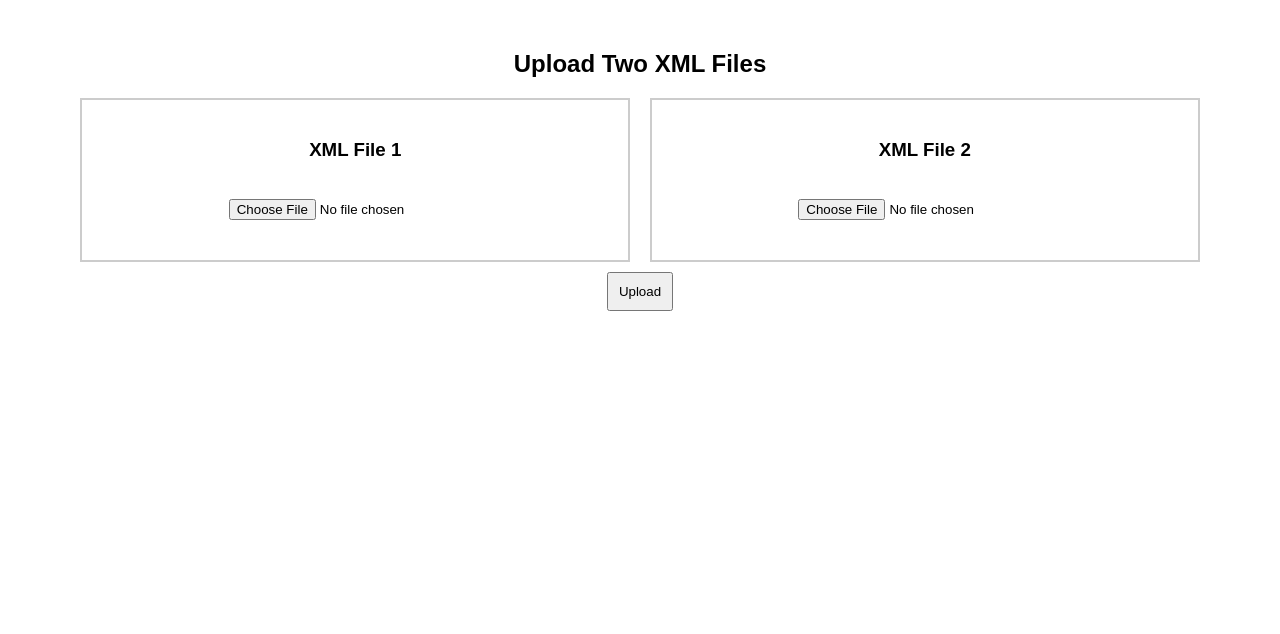
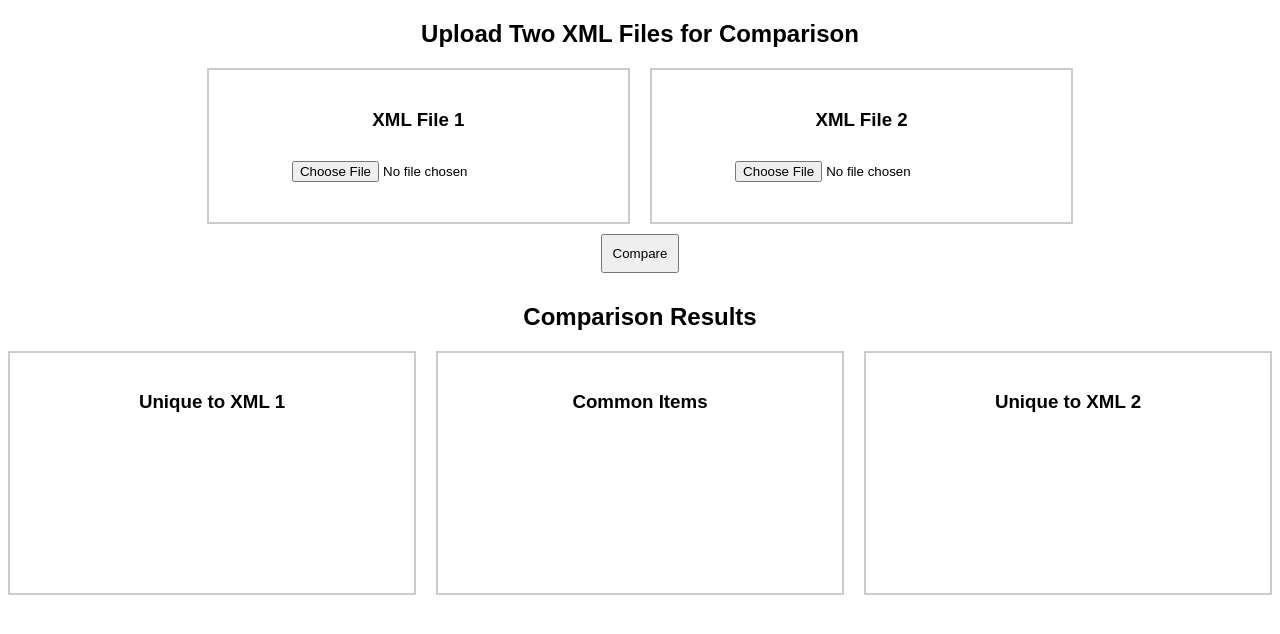
Before and after one commit to JackErhardt/BL-XML-Utils, a Flask app: page / in a window 1280 px wide. Shown: the top 634 px of the page. Run offline with Flask 3, Linux system fonts and the light colour scheme.

Commit message:
Initial commit for XML diff functionality

```diff
--- a/app.py
+++ b/app.py
@@ -1,5 +1,6 @@
 from flask import Flask, request, render_template, jsonify
 import xml.etree.ElementTree as ET
+from collections import defaultdict
 
 app = Flask(__name__)
 
@@ -21,10 +22,51 @@ def process_xml():
     except ET.ParseError:
         return jsonify({'error': 'Invalid XML format'}), 400
 
+    def extract_items(root):
+        items_dict = defaultdict(int)  # Dictionary to store items with counts
+        for item in root.findall("ITEM"):
+            item_id = item.find("ITEMID").text
+            color = item.find("COLOR").text
+            min_qty = int(item.find("MINQTY").text)
+            key = (item_id, color)  # Unique identifier for comparison
+            items_dict[key] += min_qty  # Accumulate MINQTY count
+        return items_dict
+
+    # Extract items from both XMLs
+    items1 = extract_items(root1)
+    items2 = extract_items(root2)
+
+    common_items = {}
+    unique_to_1 = {}
+    unique_to_2 = {}
+
+    for key in set(items1.keys()).union(items2.keys()):
+        qty1 = items1.get(key, 0)
+        qty2 = items2.get(key, 0)
+
+        if qty1 > 0 and qty2 > 0:
+            common_qty = min(qty1, qty2)
+            common_items[key] = common_qty
+            if qty1 > common_qty:
+                unique_to_1[key] = qty1 - common_qty
+            if qty2 > common_qty:
+                unique_to_2[key] = qty2 - common_qty
+        elif qty1 > 0:
+            unique_to_1[key] = qty1
+        elif qty2 > 0:
+            unique_to_2[key] = qty2
+
+    def format_items(items):
+        return [
+            {"ITEMID": key[0], "COLOR": key[1], "MINQTY": qty}
+            for key, qty in items.items()
+        ]
+
     return jsonify({
-        'message': 'XML files processed successfully!',
-        'root_tag_file1': root1.tag,
-        'root_tag_file2': root2.tag
+        'message': 'Comparison complete!',
+        'common_items': format_items(common_items),
+        'unique_to_1': format_items(unique_to_1),
+        'unique_to_2': format_items(unique_to_2)
     })
 
 if __name__ == '__main__':
--- a/templates/index.html
+++ b/templates/index.html
@@ -3,16 +3,20 @@
 <head>
     <meta charset="UTF-8">
     <meta name="viewport" content="width=device-width, initial-scale=1.0">
-    <title>XML Processor</title>
+    <title>XML Comparator</title>
     <style>
-        body { font-family: Arial, sans-serif; text-align: center; margin-top: 50px; }
-        .container { display: flex; justify-content: center; gap: 20px; }
-        .upload-box { border: 2px solid #ccc; padding: 20px; width: 40%; }
+        body { font-family: Arial, sans-serif; text-align: center; margin-top: 20px; }
+        .container { display: flex; justify-content: center; gap: 20px; margin-top: 20px; }
+        .upload-box, .result-box { border: 2px solid #ccc; padding: 20px; width: 30%; }
+        .result-box { min-height: 200px; overflow-y: auto; }
         input, button { margin: 10px; padding: 10px; }
+        h3 { margin-bottom: 10px; }
+        ul { list-style-type: none; padding: 0; }
+        li { padding: 5px 0; }
     </style>
 </head>
 <body>
-    <h2>Upload Two XML Files</h2>
+    <h2>Upload Two XML Files for Comparison</h2>
     <form id="uploadForm" enctype="multipart/form-data">
         <div class="container">
             <div class="upload-box">
@@ -24,9 +28,24 @@
                 <input type="file" id="xmlFile2" name="file2" accept=".xml" required>
             </div>
         </div>
-        <button type="submit">Upload</button>
+        <button type="submit">Compare</button>
     </form>
-    <h3 id="result"></h3>
+
+    <h2>Comparison Results</h2>
+    <div class="container">
+        <div class="result-box">
+            <h3>Unique to XML 1</h3>
+            <ul id="unique1"></ul>
+        </div>
+        <div class="result-box">
+            <h3>Common Items</h3>
+            <ul id="common"></ul>
+        </div>
+        <div class="result-box">
+            <h3>Unique to XML 2</h3>
+            <ul id="unique2"></ul>
+        </div>
+    </div>
 
     <script>
         document.getElementById("uploadForm").onsubmit = async function(event) {
@@ -41,7 +60,24 @@
             });
 
             const result = await response.json();
-            document.getElementById("result").innerText = result.message || "Error processing XML";
+            if (result.error) {
+                alert(result.error);
+                return;
+            }
+
+            function populateList(elementId, items) {
+                const list = document.getElementById(elementId);
+                list.innerHTML = ""; // Clear previous results
+                items.forEach(item => {
+                    const listItem = document.createElement("li");
+                    listItem.textContent = `ITEMID: ${item.ITEMID}, COLOR: ${item.COLOR}, MINQTY: ${item.MINQTY}`;
+                    list.appendChild(listItem);
+                });
+            }
+
+            populateList("unique1", result.unique_to_1);
+            populateList("common", result.common_items);
+            populateList("unique2", result.unique_to_2);
         };
     </script>
 </body>
```
